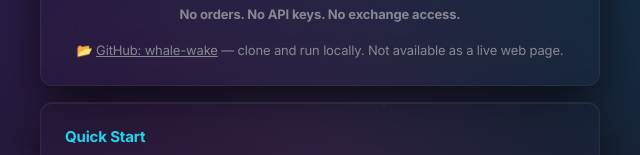
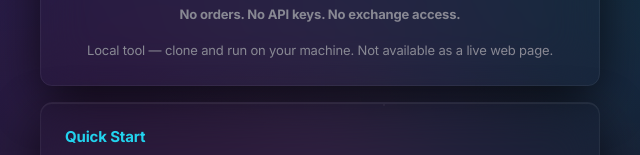
Before and after one commit to aikeluargalee-tech/pipeline-dashboard-v3, a plain HTML site: page whale-wake/index.html in a window 1280 px wide. Shown: the part 455-610 px from the top of the page, 320-960 px from the left. Drawn offline with Linux system fonts and the light colour scheme.

Commit message:
fix: whale-wake — remove fake GitHub link (repo doesn't exist)

```diff
--- a/whale-wake/index.html
+++ b/whale-wake/index.html
@@ -75,7 +75,7 @@
   <h3>🔴 Local analysis tool</h3>
   <p>Whale Wake is a Python application that watches Binance Futures, Binance Spot, and Coinbase Spot for cross-venue BTC impulses. Detects genuine multi-venue moves and flags futures-only traps.</p>
   <p style="margin-top:6px"><strong>No orders. No API keys. No exchange access.</strong></p>
-  <p style="color:var(--muted);font-size:13px;margin-top:14px">📂 <a href="https://github.com/aikeluargalee-tech/whale-wake" style="color:var(--accent)">GitHub: whale-wake</a> — clone and run locally. Not available as a live web page.</p>
+  <p style="color:var(--muted);font-size:13px;margin-top:14px">Local tool — clone and run on your machine. Not available as a live web page.</p>
 </div>
 
 <div class="card">
```
